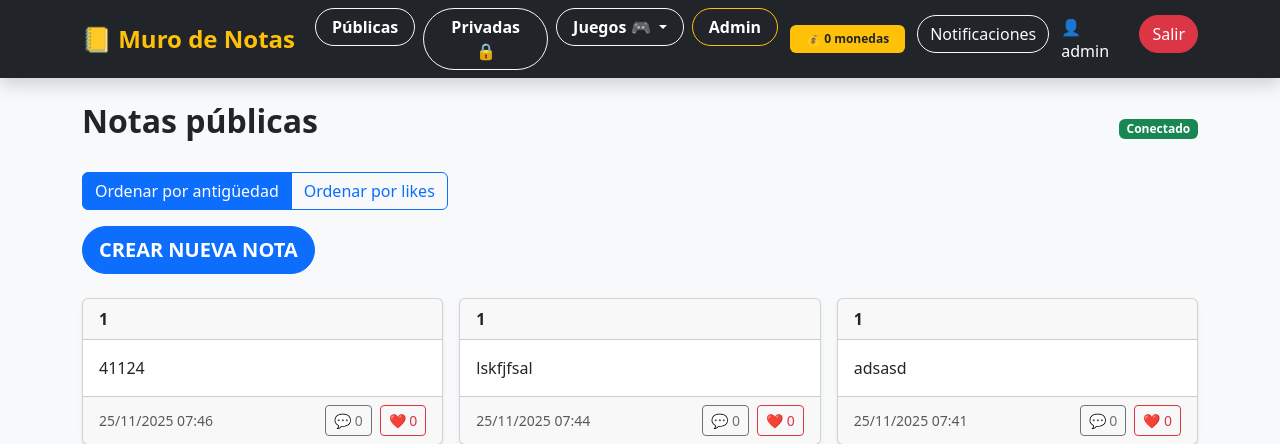
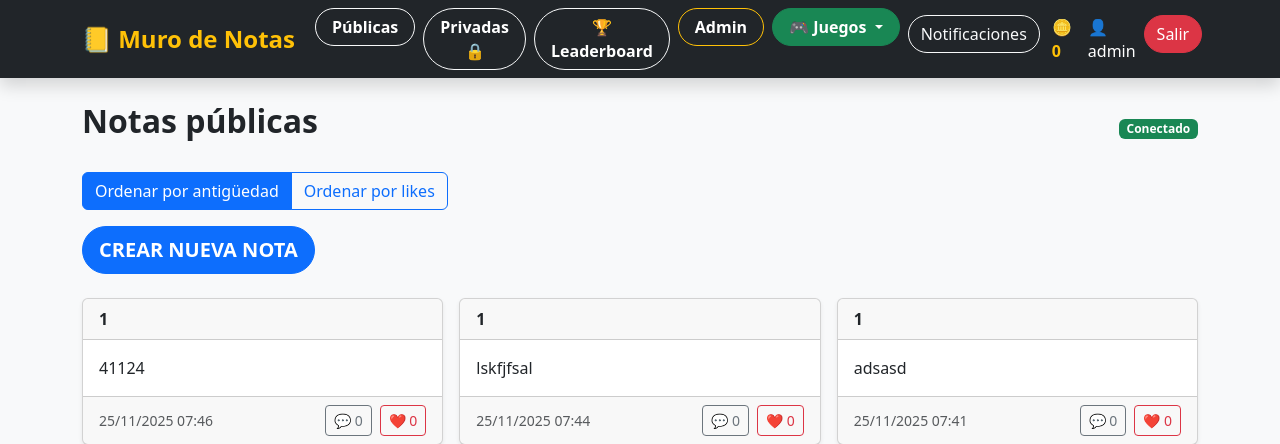
Before and after one commit to Nmcp1/testnote, a Django app: page / in a window 1280 px wide. Shown: the top 444 px of the page. Run offline with Django 5.2, Linux system fonts and the light colour scheme; a user stored in the database is signed in; data comes from the database, SQL or seed files in the repository; data that the repository does not hold is empty.

Commit message:
+leaderboard

```diff
--- a/templates/base.html
+++ b/templates/base.html
@@ -35,6 +35,7 @@
 
             <ul class="navbar-nav me-auto">
 
+                <!-- Notas Públicas -->
                 <li class="nav-item">
                     <a class="btn btn-outline-light mx-1 px-3 nav-pill-btn"
                        href="{% url 'home' %}">
@@ -42,6 +43,7 @@
                     </a>
                 </li>
 
+                <!-- Notas Privadas -->
                 {% if user.is_authenticated %}
                     <li class="nav-item">
                         <a class="btn btn-outline-light mx-1 px-3 nav-pill-btn"
@@ -49,29 +51,6 @@
                             Privadas 🔒
                         </a>
                     </li>
-
-          <!-- Juegos -->
-          <li class="nav-item dropdown">
-            <a class="btn btn-outline-light mx-1 px-3 nav-pill-btn dropdown-toggle"
-               href="#" id="gamesDropdown" role="button" data-bs-toggle="dropdown">
-              Juegos 🎮
-            </a>
-            <ul class="dropdown-menu" aria-labelledby="gamesDropdown">
-              <li><a class="dropdown-item" href="{% url 'mine_game' %}">Minas</a></li>
-              <li><a class="dropdown-item" href="{% url 'rpg_hub' %}">RPG / Torre</a></li>
-            </ul>
-          </li>
-
-          <!-- Admin invitaciones -->
-          {% if is_moderator %}
-            <li class="nav-item">
-              <a class="btn btn-outline-warning mx-1 px-3 nav-pill-btn"
-                 href="{% url 'invitation_admin' %}">
-                Admin
-              </a>
-            </li>
-          {% endif %}
-
                 {% else %}
                     <li class="nav-item">
                         <span class="btn btn-secondary mx-1 px-3 nav-pill-btn disabled"
@@ -82,20 +61,86 @@
                     </li>
                 {% endif %}
 
+                <!-- Leaderboard -->
+                <li class="nav-item">
+                    <a class="btn btn-outline-light mx-1 px-3 nav-pill-btn"
+                       href="{% url 'leaderboard' %}">
+                        🏆 Leaderboard
+                    </a>
+                </li>
+
+                <!-- Admin -->
+                {% if is_moderator %}
+                    <li class="nav-item">
+                        <a class="btn btn-outline-warning mx-1 px-3 nav-pill-btn"
+                           href="{% url 'invitation_admin' %}">
+                            Admin
+                        </a>
+                    </li>
+                {% endif %}
+
+                <!-- Dropdown Juegos -->
+                {% if user.is_authenticated %}
+                <li class="nav-item dropdown">
+                    <a class="btn btn-success mx-1 px-3 nav-pill-btn dropdown-toggle"
+                       href="#" id="gamesDropdown"
+                       role="button" data-bs-toggle="dropdown" aria-expanded="false">
+                        🎮 Juegos
+                    </a>
+                    <ul class="dropdown-menu" aria-labelledby="gamesDropdown">
+
+                        <li>
+                            <a class="dropdown-item" href="{% url 'mine_game' %}">
+                                💣 Minijuego de Minas
+                            </a>
+                        </li>
+
+                        <li><hr class="dropdown-divider"></li>
+
+                        <li>
+                            <a class="dropdown-item" href="{% url 'rpg_hub' %}">
+                                🗡️ RPG — Torre
+                            </a>
+                        </li>
+
+                        <li>
+                            <a class="dropdown-item" href="{% url 'rpg_inventory' %}">
+                                🎒 Inventario
+                            </a>
+                        </li>
+
+                        <li>
+                            <a class="dropdown-item" href="{% url 'rpg_shop' %}">
+                                🛒 Tienda
+                            </a>
+                        </li>
+
+                        <li>
+                            <a class="dropdown-item" href="{% url 'rpg_gacha' %}">
+                                ⭐ Gacha
+                            </a>
+                        </li>
+
+                        {% if user.is_superuser %}
+                        <li><hr class="dropdown-divider"></li>
+                        <li>
+                            <a class="dropdown-item text-danger fw-bold"
+                               href="{% url 'rpg_gacha_config' %}">
+                                ⚙️ Configurar Probabilidades Gacha
+                            </a>
+                        </li>
+                        {% endif %}
+                    </ul>
+                </li>
+                {% endif %}
+
             </ul>
 
+            <!-- Zona derecha del navbar -->
             <ul class="navbar-nav ms-auto">
                 {% if user.is_authenticated %}
 
-          <!-- Monedas -->
-          {% if user.profile %}
-            <li class="nav-item d-flex align-items-center mx-2">
-              <span class="badge bg-warning text-dark px-3 py-2">
-                💰 {{ user.profile.coins }} monedas
-              </span>
-            </li>
-          {% endif %}
-
+                    <!-- Notificaciones -->
                     <li class="nav-item mx-1">
                         <a href="{% url 'notifications' %}"
                            class="btn {% if unread_notifications_count > 0 %}btn-danger{% else %}btn-outline-light{% endif %} rounded-pill position-relative">
@@ -108,10 +153,19 @@
                         </a>
                     </li>
 
+                    <!-- Monedas -->
+                    <li class="nav-item d-flex align-items-center mx-2">
+                        <span class="text-warning fw-bold">
+                            🪙 {{ user_coins|default:"0" }}
+                        </span>
+                    </li>
+
+                    <!-- Nombre -->
                     <li class="nav-item d-flex align-items-center mx-2">
                         <span class="text-white">👤 {{ user.username }}</span>
                     </li>
 
+                    <!-- Salir -->
                     <li class="nav-item">
                         <form method="post" action="{% url 'logout' %}">
                             {% csrf_token %}
@@ -134,7 +188,6 @@
         </div>
     </div>
 </nav>
-
 
 <div class="container">
 
```
Lines whose indentation alone changed are shown as unchanged.
